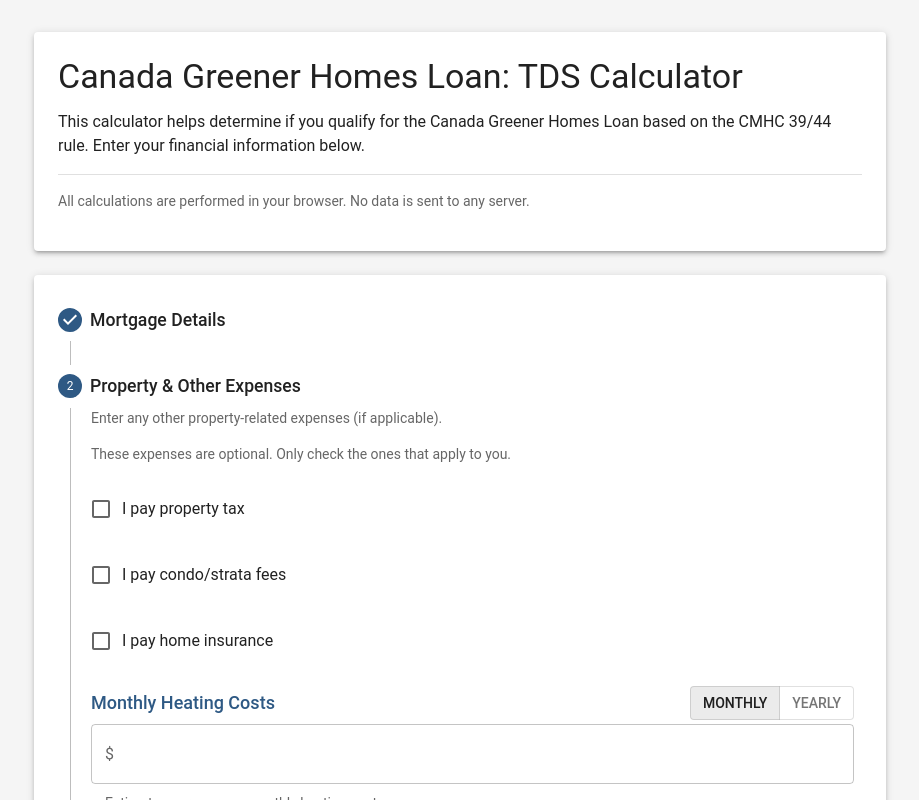
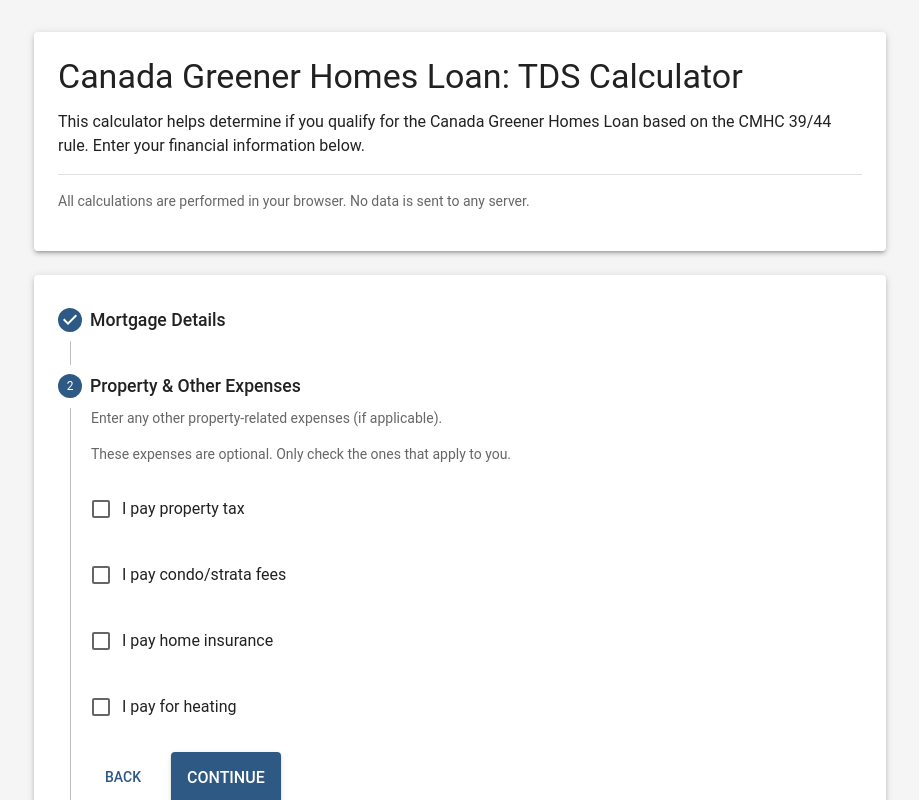
Before and after one commit to mikuichikamikasa/finance_calculator, a React (Create React App) app: page / in a window 1280 px wide. Both pictures are taken after a click on the button "CONTINUE". Shown: the top 800 px of the page, without its empty margins (180-1099 px from the left). Built offline with nearby package versions, Linux system fonts and the light colour scheme; some icons are missing.

Commit message:
Make property expenses and debt fields optional with checkboxes

```diff
--- a/src/components/TDSCalculatorForm.tsx
+++ b/src/components/TDSCalculatorForm.tsx
@@ -67,6 +67,11 @@
   const [hasPropertyTax, setHasPropertyTax] = useState(false);
   const [hasCondoFees, setHasCondoFees] = useState(false);
   const [hasHomeInsurance, setHasHomeInsurance] = useState(false);
+  const [hasHeatingCosts, setHasHeatingCosts] = useState(false);
+  const [hasCarPayments, setHasCarPayments] = useState(false);
+  const [hasStudentLoans, setHasStudentLoans] = useState(false);
+  const [hasCreditCardPayments, setHasCreditCardPayments] = useState(false);
+  const [hasOtherLoans, setHasOtherLoans] = useState(false);
 
   const handleNext = () => {
     if (activeStep === steps.length - 2) {
@@ -100,6 +105,21 @@
         break;
       case 'homeInsurance':
         setHasHomeInsurance(checked);
+        break;
+      case 'heatingCosts':
+        setHasHeatingCosts(checked);
+        break;
+      case 'carPayments':
+        setHasCarPayments(checked);
+        break;
+      case 'studentLoans':
+        setHasStudentLoans(checked);
+        break;
+      case 'creditCardPayments':
+        setHasCreditCardPayments(checked);
+        break;
+      case 'otherLoans':
+        setHasOtherLoans(checked);
         break;
     }
   };
@@ -222,6 +242,18 @@
                 )}
               </Box>
 
+              <Box>
+                <FormControlLabel
+                  control={
+                    <Checkbox
+                      checked={hasHeatingCosts}
+                      onChange={(e) => handleOptionalFieldChange('heatingCosts', e.target.checked)}
+                    />
+                  }
+                  label="I pay for heating"
+                />
+
+                {hasHeatingCosts && (
                   <CurrencyInput
                     label="Monthly Heating Costs"
                     value={financialData.heatingCosts}
@@ -230,6 +262,8 @@
                     helperText="Estimate your average monthly heating costs"
                     allowPeriodToggle={true}
                   />
+                )}
+              </Box>
             </Stack>
           </Box>
         );
@@ -238,6 +272,22 @@
         return (
           <Box sx={{ mt: 2 }}>
             <Stack spacing={3}>
+              <Typography variant="body2" color="text.secondary">
+                These debt payments are optional. Only check the ones that apply to you.
+              </Typography>
+
+              <Box>
+                <FormControlLabel
+                  control={
+                    <Checkbox
+                      checked={hasCarPayments}
+                      onChange={(e) => handleOptionalFieldChange('carPayments', e.target.checked)}
+                    />
+                  }
+                  label="I have car payments"
+                />
+
+                {hasCarPayments && (
                   <CurrencyInput
                     label="Car Payments"
                     value={financialData.carPayments}
@@ -245,7 +295,21 @@
                     helperText="Total monthly payments for all vehicles"
                     tooltipText="Combined monthly payments for all car loans or leases"
                   />
+                )}
+              </Box>
 
+              <Box>
+                <FormControlLabel
+                  control={
+                    <Checkbox
+                      checked={hasStudentLoans}
+                      onChange={(e) => handleOptionalFieldChange('studentLoans', e.target.checked)}
+                    />
+                  }
+                  label="I have student loans"
+                />
+
+                {hasStudentLoans && (
                   <CurrencyInput
                     label="Student Loans"
                     value={financialData.studentLoans}
@@ -253,7 +317,21 @@
                     tooltipText="Student loan payments"
                     allowPeriodToggle={true}
                   />
+                )}
+              </Box>
 
+              <Box>
+                <FormControlLabel
+                  control={
+                    <Checkbox
+                      checked={hasCreditCardPayments}
+                      onChange={(e) => handleOptionalFieldChange('creditCardPayments', e.target.checked)}
+                    />
+                  }
+                  label="I have credit card payments"
+                />
+
+                {hasCreditCardPayments && (
                   <CurrencyInput
                     label="Credit Card Payments"
                     value={financialData.creditCardPayments}
@@ -261,7 +339,21 @@
                     helperText="Minimum monthly payments"
                     tooltipText="Combined minimum monthly payments for all credit cards"
                   />
+                )}
+              </Box>
 
+              <Box>
+                <FormControlLabel
+                  control={
+                    <Checkbox
+                      checked={hasOtherLoans}
+                      onChange={(e) => handleOptionalFieldChange('otherLoans', e.target.checked)}
+                    />
+                  }
+                  label="I have other loans"
+                />
+
+                {hasOtherLoans && (
                   <CurrencyInput
                     label="Other Loans"
                     value={financialData.otherLoans}
@@ -270,6 +362,8 @@
                     tooltipText="Monthly payments for any other loans or debts"
                     allowPeriodToggle={true}
                   />
+                )}
+              </Box>
             </Stack>
           </Box>
         );
```
Lines whose indentation alone changed are shown as unchanged.
